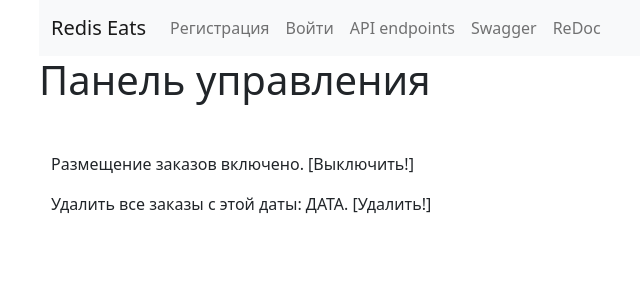
After one commit to matacoder/redis-eats-rest, a Django app: page /control/ in a window 1280 px wide. The commit adds this page. Shown: the top 300 px of the page, without its empty margins (43-683 px from the left). Run offline with Django 3.2, Linux system fonts and the light colour scheme; parts of the project's set-up code (start-up, migrations or seed data) failed here and were passed over.

Commit message:
Basic logic for control panel

```diff
--- a/main/urls.py
+++ b/main/urls.py
@@ -1,3 +1,4 @@
+from django.conf.urls import url
 from django.urls import include, path
 from drf_spectacular.views import (
     SpectacularAPIView,
@@ -47,6 +48,7 @@ urlpatterns += [
         SpectacularRedocView.as_view(url_name="schema"),
         name="redoc",
     ),
+    url("control/", views.control_panel, name="control"),
 ]
 
 # SimpleJWT
--- a/main/views.py
+++ b/main/views.py
@@ -128,3 +128,7 @@ class CashflowViewSet(viewsets.ModelViewSet):
     queryset = Cashflow.objects.all()
     serializer_class = CashflowSerializer
     permission_classes = [permissions.IsAuthenticated, AccountantPermission]
+
+
+def control_panel(request):
+    return render(request, template_name="control.html")
--- /dev/null
+++ b/templates/control.html
@@ -0,0 +1,12 @@
+{% extends "base.html" %}
+
+{% block title %}Redis Eats Панель управления{% endblock %}
+{% block header %}Панель управления{% endblock %}
+
+{% block content %}
+    <div class="container my-5">
+        <p>Размещение заказов включено. [Выключить!]</p>
+
+        <p>Удалить все заказы с этой даты: ДАТА. [Удалить!]</p>
+    </div>
+{% endblock %}
--- a/templates/includes/navbar.html
+++ b/templates/includes/navbar.html
@@ -17,7 +17,7 @@
 
                     <li class="nav-item">
                         <a class="nav-link"
-                           href="">Панель управления</a>
+                           href="{% url "control" %}">Панель управления</a>
                     </li>
                     <li class="nav-item">
                         <a class="nav-link" href="{% url "logout" %}">Выйти</a>
```
